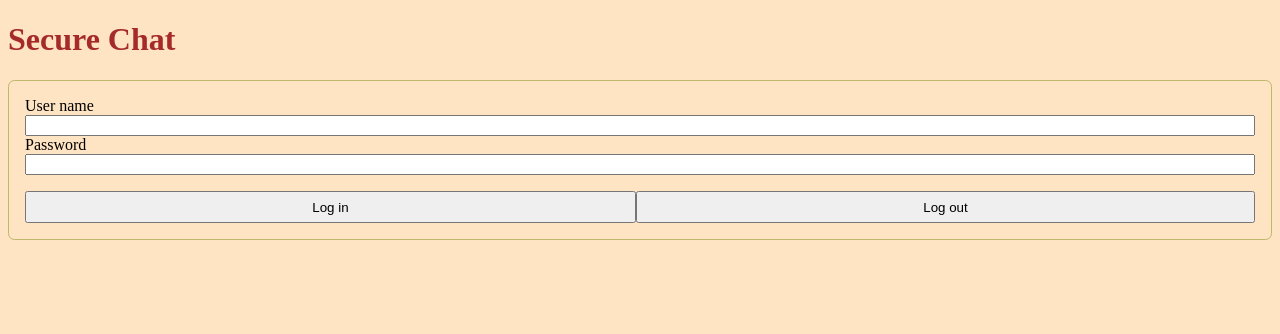
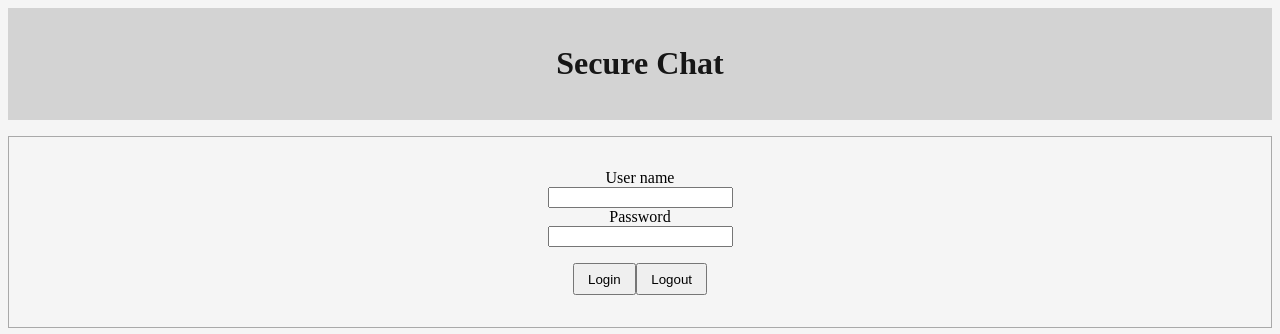
Before and after one commit to BjornAM/fullstack-app, a website: page static/index.html in a window 1280 px wide. Drawn offline with Linux system fonts and the light colour scheme.

Commit message:
color and function html&CSS

```diff
--- a/static/index.html
+++ b/static/index.html
@@ -9,10 +9,7 @@
   <script src="script.js" defer></script>
 </head>
 <body>
-  <h1> Secure Chat </h1>
-  <!-- <button id="btnGetBooks">Get books</button>
-  <ul id="booksList"></ul>
-  <button id="btnPostBook">Add book</button> -->
+  <header> <h1> Secure Chat </h1> </header>
 
   <div class="login-form">
     <label> User name </label>
@@ -21,8 +18,8 @@
     <input type="Password">
 
     <div class="flex-row">
-    <button id="btnLogin"> Log in </button>
-    <button id="btnLogout"> Log out </button>
+    <button id="btnLogin"> Login </button>
+    <button id="btnLogout"> Logout </button>
     </div>
 
   </div>
--- a/static/style.css
+++ b/static/style.css
@@ -1,19 +1,31 @@
-
-h1{
-  color: brown;
+* {
+  box-sizing: border-box;
 }
 
 body {
-  background-color: bisque;
+  background-color: whitesmoke;
+}
+
+header {
+  background: lightgray;
+  padding: 1em;
+  font-style: normal;
+  font-weight: bold;
+  text-align: center;
+}
+
+h1{
+  color: rgb(22, 22, 22);
 }
 
 .login-form {
   display: flex;
   flex-direction: column;
+  align-items: center;
   margin: 1em 0em;
-  border: 1px solid darkkhaki;
-  border-radius: 0.4em;
-  padding: 1em;
+  border: 1px solid darkgrey;
+  border-radius: 1;
+  padding: 2em;
 }
 
 .flex-row {
```
